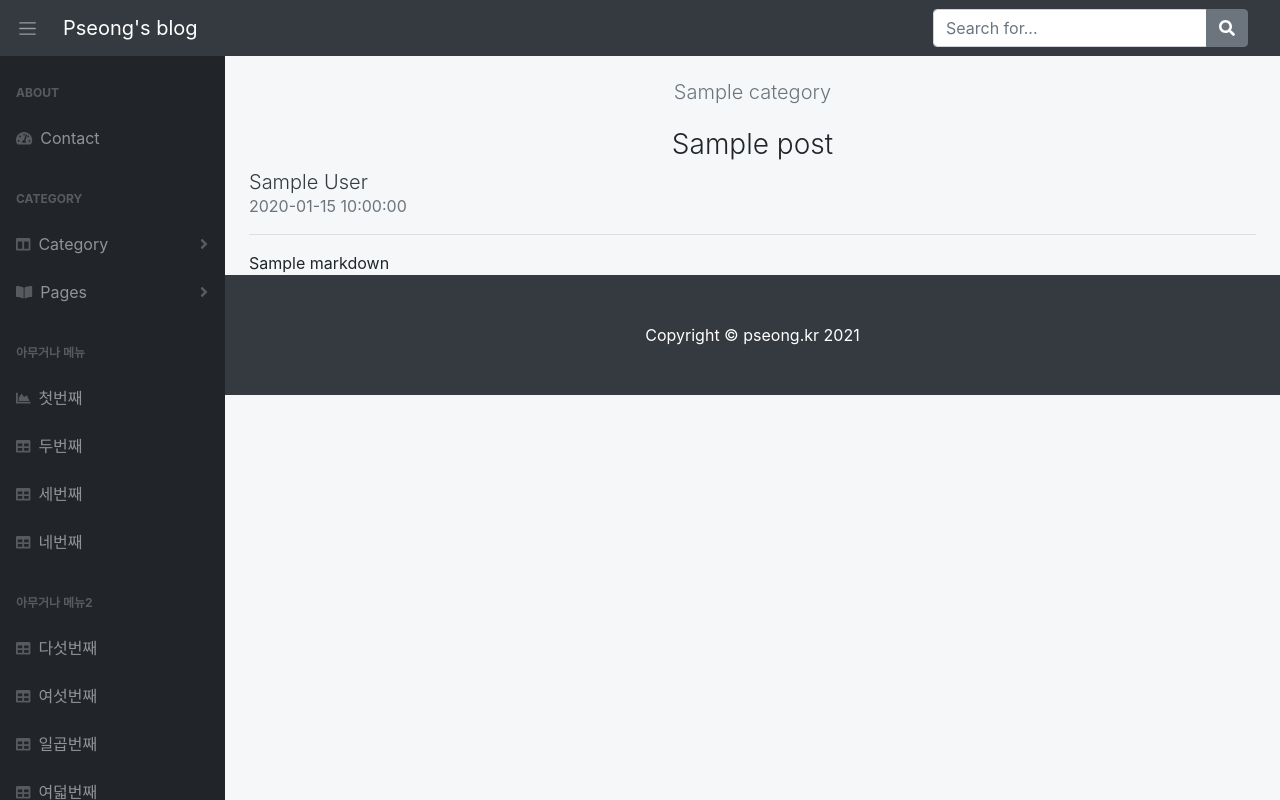
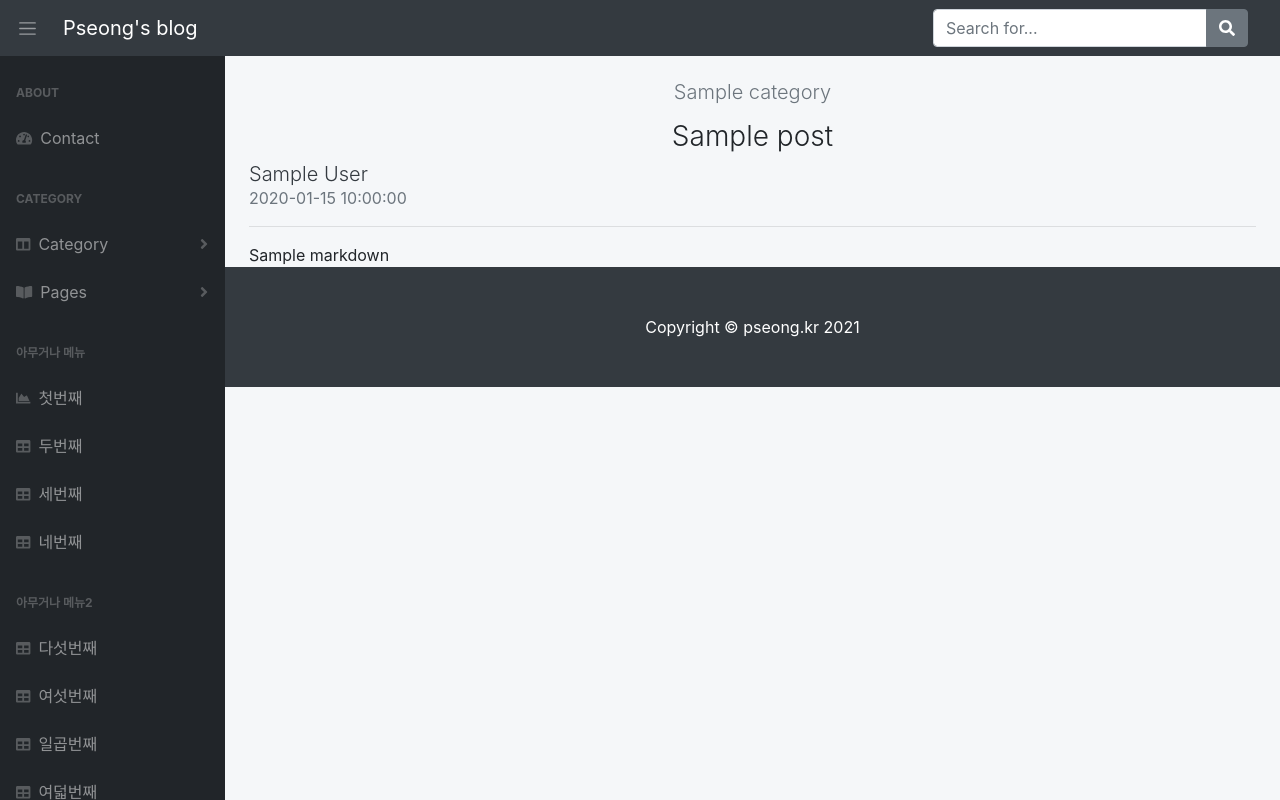
Before and after one commit to pseong/Blog, a Flask app: template templates/post.html in a window 1280 px wide. Run offline with Flask 2, Linux system fonts and the light colour scheme; the template is opened without the code that fills it: most values are stand-ins (such as "Sample title", 1, 10 or a date in 2020); some libraries are stand-ins or nearby versions.

Commit message:
Modify post view title top margin

```diff
--- a/templates/post.html
+++ b/templates/post.html
@@ -8,7 +8,7 @@
       href="{{ url_for('category', category_id=post['category']) }}">{{ post['category'] }}</a></h5>
 
   <!-- Title -->
-  <h3 class="mt-4 text-center">{{ post['title'] }}</h3>
+  <h3 class="mt-3 text-center">{{ post['title'] }}</h3>
 
   <!-- Author -->
   <h5 class="mb-0"><a class="text-dark" href="#">{{ post['author']}}</a></h5>
```
